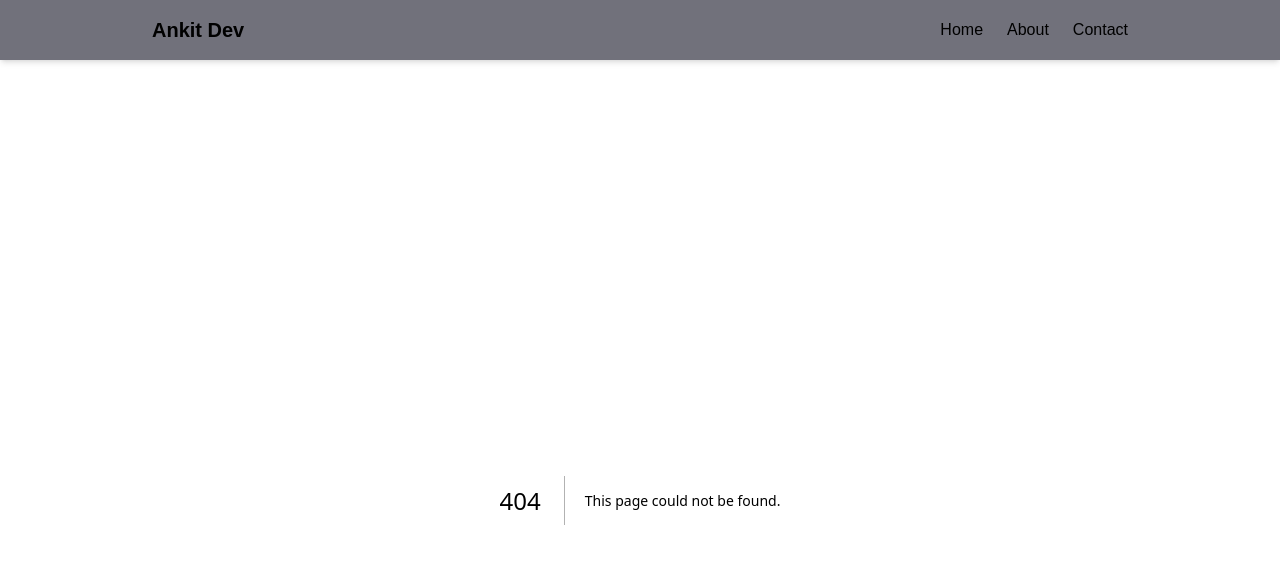
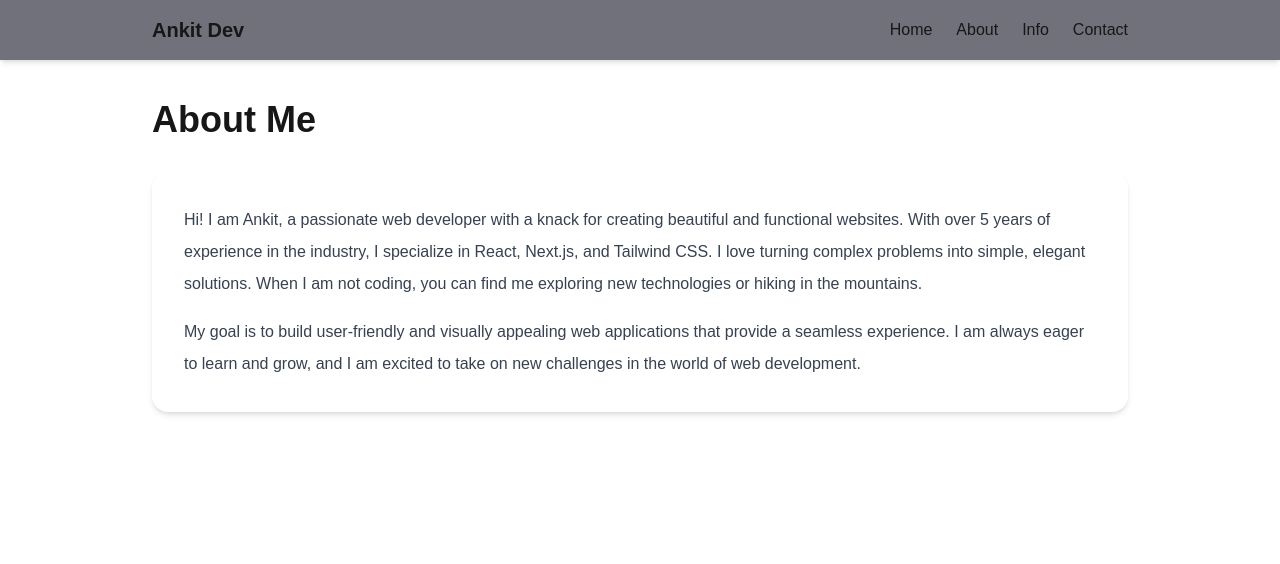
Before and after one commit to incognito0007/project-horizon, a Next.js app in the folder web/my-next-app/: page /info in a window 1280 px wide. Before the commit this address had no page. Shown: the top 564 px of the page. Built offline with nearby package versions, Linux system fonts and the light colour scheme.

Commit message:
[web] feat: add Info page and link it in the layout

```diff
--- /dev/null
+++ b/web/my-next-app/src/app/info/page.tsx
@@ -0,0 +1,23 @@
+export default function Info() {
+  return (
+    <section>
+      <h1 className="text-4xl font-bold mb-8">About Me</h1>
+      <div className="bg-white text-gray-700 leading-8 p-8 rounded-2xl shadow-md space-y-4">
+        <p>
+          Hi! I am Ankit, a passionate web developer with a knack for creating
+          beautiful and functional websites. With over 5 years of experience in
+          the industry, I specialize in React, Next.js, and Tailwind CSS. I love
+          turning complex problems into simple, elegant solutions. When I am not
+          coding, you can find me exploring new technologies or hiking in the
+          mountains.
+        </p>
+        <p>
+          My goal is to build user-friendly and visually appealing web
+          applications that provide a seamless experience. I am always eager to
+          learn and grow, and I am excited to take on new challenges in the
+          world of web development.
+        </p>
+      </div>
+    </section>
+  );
+}
--- a/web/my-next-app/src/app/layout.tsx
+++ b/web/my-next-app/src/app/layout.tsx
@@ -20,6 +20,9 @@ export default function RootLayout({
               <Link href="/about" className="hover:text-emerald-400 transition">
                 About
               </Link>
+              <Link href="/info" className="hover:text-emerald-400 transition">
+                Info
+              </Link>
               <Link
                 href="/contact"
                 className="hover:text-emerald-400 transition"
```
